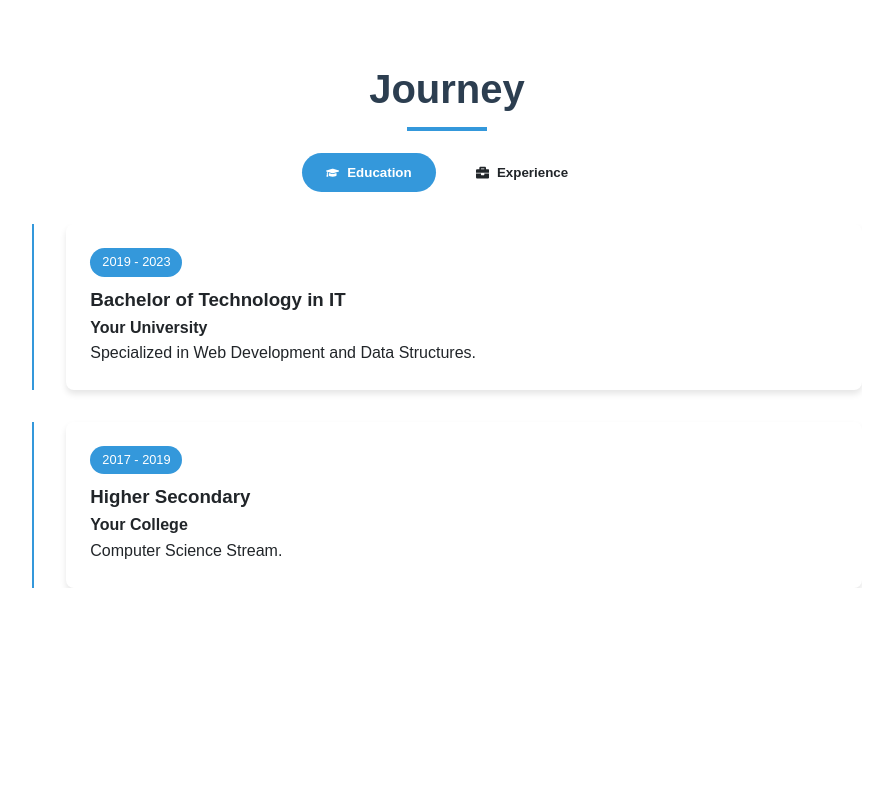
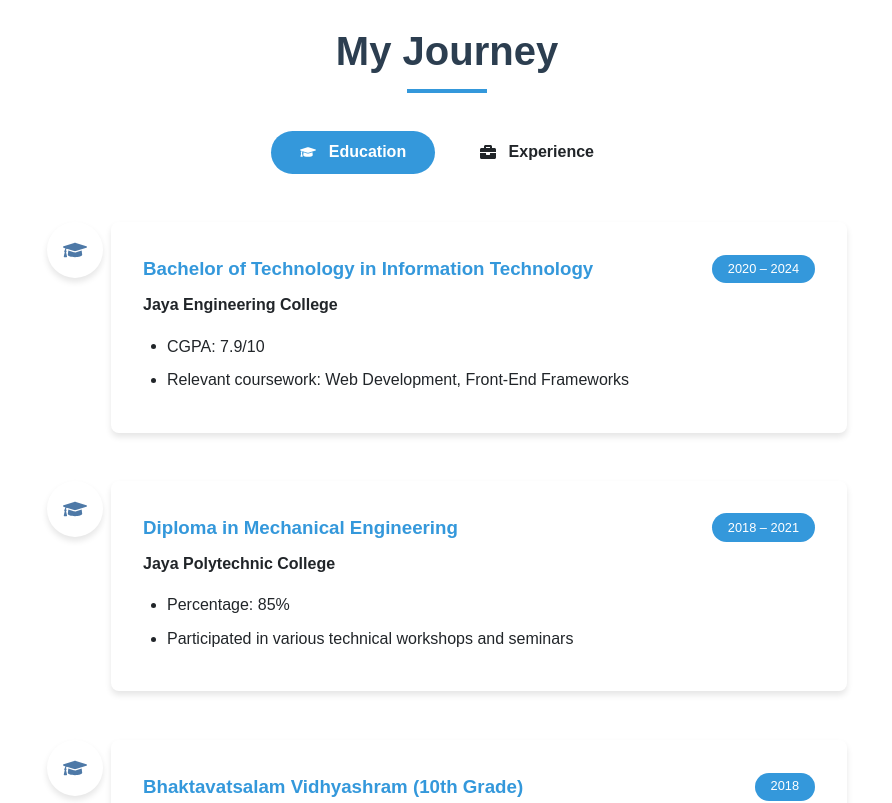
Before and after one commit to shreekumar1410/Portfolio-react, a React (Create React App) app: page / in a window 1280 px wide. Shown: the part 1800-2603 px from the top of the page, without its empty margins (318-1210 px from the left). Built offline with nearby package versions, Linux system fonts and the light colour scheme.

Commit message:
FEAT: Modify the education component.

```diff
--- a/src/assets/styles/App.css
+++ b/src/assets/styles/App.css
@@ -45,7 +45,7 @@ section {
 
 .section-title {
   font-size: 2.5rem;
-  margin-bottom: 2rem;
+  margin-bottom: 3rem;
   text-align: center;
   color: var(--secondary-color);
   position: relative;
--- a/src/components/EducationExperience/EducationExperience.css
+++ b/src/components/EducationExperience/EducationExperience.css
@@ -1,112 +1,177 @@
-.education-section {
-  min-height: 100vh;
-  display: flex;
-  align-items: center;
-  background-color: var(--background);
-  color: var(--text-color);
-  padding: 2rem;
-  transition: var(--transition);
+.section {
+  padding: 5rem 0;
+  background: var(--background);
 }
 
+.section-title {
+  position: relative;
+  margin-bottom: 3rem;
+  font-size: 2.2rem;
+}
 
-/* Tab Buttons */
-
-.tab-buttons {
+.tab-switcher {
   display: flex;
   justify-content: center;
-  margin-bottom: 2rem;
   gap: 1rem;
+  margin-bottom: 3rem;
 }
 
 .tab-btn {
-  display: flex;
-  align-items: center;
-  gap: 0.5rem;
-  padding: 0.75rem 1.5rem;
+  padding: 0.8rem 1.8rem;
   border: none;
   background: var(--background-light);
   color: var(--text-color);
   border-radius: 50px;
   cursor: pointer;
-  transition: var(--transition);
+  transition: all 0.3s ease;
+  display: flex;
+  align-items: center;
+  gap: 0.8rem;
   font-weight: 600;
+  font-size: 1rem;
 }
 
 .tab-btn.active {
   background: var(--primary-color);
   color: white;
-}
-
-.tab-btn:hover {
-  transform: translateY(-3px);
-}
-
-/* Timeline Animation */
-.timeline-container {
-  overflow: hidden;
-  max-height: 600px;
+  box-shadow: 0 4px 15px rgba(var(--primary-rgb), 0.3);
 }
 
 .timeline {
-  display: flex;
-  flex-direction: column;
-  gap: 2rem;
-  animation: fadeInUp 0.5s ease-out;
+  position: relative;
+  max-width: 800px;
+  margin: 0 auto;
+  padding-left: 4rem;
+}
+
+.timeline::before {
+  content: '';
+  position: absolute;
+  left: 2.25rem;
+  top: 0;
+  height: 100%;
+  width: 2px;
 }
 
 .timeline-item {
   position: relative;
-  padding-left: 2rem;
-  border-left: 2px solid var(--primary-color);
-  animation: slideInRight 0.6s ease-out forwards;
+  margin-bottom: 3rem;
+  animation: fadeInUp 0.6s ease-out var(--delay) forwards;
   opacity: 0;
 }
 
-.timeline-item:nth-child(1) { animation-delay: 0.1s; }
-.timeline-item:nth-child(2) { animation-delay: 0.3s; }
-.timeline-item:nth-child(3) { animation-delay: 0.5s; }
+@keyframes fadeInUp {
+  from {
+    transform: translateY(20px);
+    opacity: 0;
+  }
+  to {
+    transform: translateY(0);
+    opacity: 1;
+  }
+}
+
+.timeline-icon {
+  position: absolute;
+  left: -4rem;
+  width: 3.5rem;
+  height: 3.5rem;
+  border-radius: 50%;
+  background: var(--background-light);
+  display: flex;
+  align-items: center;
+  justify-content: center;
+  color: var(--primary-color);
+  font-size: 1.5rem;
+  box-shadow: var(--box-shadow);
+  z-index: 1;
+}
+
+.edu-icon {
+  color: #4e79a7;
+}
+
+.exp-icon {
+  color: #e15759;
+}
 
 .timeline-content {
   background: var(--background-light);
-  padding: 1.5rem;
-  border-radius: 8px;
+  padding: 2rem;
+  border-radius: 0.5rem;
   box-shadow: var(--box-shadow);
-  transition: var(--transition);
+  transition: transform 0.3s ease;
 }
 
 .timeline-content:hover {
   transform: translateY(-5px);
 }
 
-.timeline-year {
-  display: inline-block;
-  background: var(--primary-color);
-  color: white;
-  padding: 0.25rem 0.75rem;
-  border-radius: 50px;
-  font-size: 0.8rem;
+.timeline-header {
+  display: flex;
+  justify-content: space-between;
+  align-items: center;
   margin-bottom: 0.5rem;
 }
 
-/* Animations */
-@keyframes slideInRight {
-  from {
-    transform: translateX(50px);
-    opacity: 0;
+.timeline-header h3 {
+  margin: 0;
+  color: var(--primary-color);
+}
+
+.period {
+  background: var(--primary-color);
+  color: white;
+  padding: 0.25rem 1rem;
+  border-radius: 50px;
+  font-size: 0.8rem;
+}
+
+.details-list {
+  padding-left: 1.5rem;
+  margin-top: 1rem;
+  /* list-style: none; */
+  /* padding-left: 0; */
+}
+
+.details-list li {
+  position: relative;
+  margin-bottom: 0.5rem;
+  line-height: 1.6;
+}
+
+.bullet-icon {
+  position: absolute;
+  left: -1.5rem;
+  color: var(--primary-color);
+  font-size: 0.8rem;
+  top: 0.4rem;
+}
+
+/* Responsive Design */
+@media (max-width: 768px) {
+  .timeline {
+    padding-left: 3rem;
   }
-  to {
-    transform: translateX(0);
-    opacity: 1;
+
+  .timeline::before {
+    left: 1.75rem;
+  }
+
+  .timeline-icon {
+    left: -3rem;
+    width: 2.5rem;
+    height: 2.5rem;
+    font-size: 1.2rem;
+  }
+
+  .timeline-header {
+    flex-direction: column;
+    align-items: flex-start;
+    gap: 0.5rem;
+  }
+
+  .period {
+    align-self: flex-start;
   }
 }
-
-@keyframes fadeInUp {
-  from {
-    opacity: 0;
-    transform: translateY(20px);
-  }
-  to {
-    opacity: 1;
-    transform: translateY(0);
-  }
-}
--- a/src/components/EducationExperience/EducationExperience.jsx
+++ b/src/components/EducationExperience/EducationExperience.jsx
@@ -1,51 +1,67 @@
 import React, { useState } from 'react';
+import { FaGraduationCap, FaBriefcase, FaChevronRight } from 'react-icons/fa';
 import './EducationExperience.css';
-import { FaGraduationCap, FaBriefcase } from 'react-icons/fa';
 
 const EducationExperience = () => {
   const [activeTab, setActiveTab] = useState('education');
 
-  // Sample data - replace with your actual details
   const educationData = [
     {
       id: 1,
-      year: "2019 - 2023",
-      degree: "Bachelor of Technology in IT",
-      institution: "Your University",
-      description: "Specialized in Web Development and Data Structures."
+      icon: <FaGraduationCap className="edu-icon" />,
+      degree: "Bachelor of Technology in Information Technology",
+      institution: "Jaya Engineering College",
+      period: "2020 – 2024",
+      details: [
+        "CGPA: 7.9/10",
+        "Relevant coursework: Web Development, Front-End Frameworks",
+      ]
     },
     {
       id: 2,
-      year: "2017 - 2019",
-      degree: "Higher Secondary",
-      institution: "Your College",
-      description: "Computer Science Stream."
+      icon: <FaGraduationCap className="edu-icon" />,
+      degree: "Diploma in Mechanical Engineering",
+      institution: "Jaya Polytechnic College",
+      period: "2018 – 2021",
+      details: [
+        "Percentage: 85%",
+        "Participated in various technical workshops and seminars"
+      ]
+    },
+    {
+      id: 3,
+      icon: <FaGraduationCap className="edu-icon" />,
+      degree: "Bhaktavatsalam Vidhyashram (10th Grade)",
+      institution: "CBSE",
+      period: "2018",
+      details: [
+        "Scored 55% in final board exams"
+      ]
     }
   ];
 
   const experienceData = [
     {
       id: 1,
-      year: "2022 - Present",
-      role: "Frontend Developer",
-      company: "XYZ Tech",
-      description: "Building responsive UIs with React.js."
-    },
-    {
-      id: 2,
-      year: "2021 - 2022",
-      role: "Web Developer Intern",
-      company: "ABC Solutions",
-      description: "Developed and maintained company websites."
+      icon: <FaBriefcase className="exp-icon" />,
+      role: "Web Designer Intern",
+      company: "Anur Cloud Technologies",
+      period: "Jun 2023 – Jul 2023",
+      details: [
+        "Collaborated with designers and Designed user-friendly interfaces",
+        "Worked with Photoshop to create and edit images for web use",
+      ]
     }
   ];
 
   return (
-    <section id="education" className="education-section">
+    <section id="education-experience" className="section">
       <div className="container">
-        <h2 className="section-title">Journey</h2>
+        <h2 className="section-title">
+          My Journey
+        </h2>
 
-        <div className="tab-buttons">
+        <div className="tab-switcher">
           <button
             className={`tab-btn ${activeTab === 'education' ? 'active' : ''}`}
             onClick={() => setActiveTab('education')}
@@ -60,34 +76,31 @@ const EducationExperience = () => {
           </button>
         </div>
 
-        <div className="timeline-container">
-          {activeTab === 'education' ? (
-            <div className="timeline education-timeline">
-              {educationData.map((item) => (
-                <div key={item.id} className="timeline-item">
-                  <div className="timeline-content">
-                    <span className="timeline-year">{item.year}</span>
-                    <h3 className="timeline-title">{item.degree}</h3>
-                    <h4 className="timeline-subtitle">{item.institution}</h4>
-                    <p className="timeline-description">{item.description}</p>
-                  </div>
+        <div className="timeline">
+          {(activeTab === 'education' ? educationData : experienceData).map((item, index) => (
+            <div
+              key={item.id}
+              className={`timeline-item ${activeTab}`}
+              style={{ '--delay': index * 0.1 + 's' }}
+            >
+              <div className="timeline-icon">{item.icon}</div>
+              <div className="timeline-content">
+                <div className="timeline-header">
+                  <h3>{activeTab === 'education' ? item.degree : item.role}</h3>
+                  <span className="period">{item.period}</span>
                 </div>
-              ))}
+                <h4>{activeTab === 'education' ? item.institution : item.company}</h4>
+                <ul className="details-list">
+                  {item.details.map((detail, i) => (
+                    <li key={i}>
+                      {/* <FaChevronRight className="bullet-icon" /> */}
+                      {detail}
+                    </li>
+                  ))}
+                </ul>
+              </div>
             </div>
-          ) : (
-            <div className="timeline experience-timeline">
-              {experienceData.map((item) => (
-                <div key={item.id} className="timeline-item">
-                  <div className="timeline-content">
-                    <span className="timeline-year">{item.year}</span>
-                    <h3 className="timeline-title">{item.role}</h3>
-                    <h4 className="timeline-subtitle">{item.company}</h4>
-                    <p className="timeline-description">{item.description}</p>
-                  </div>
-                </div>
-              ))}
-            </div>
-          )}
+          ))}
         </div>
       </div>
     </section>
--- a/src/components/SidebarNav/SidebarNav.jsx
+++ b/src/components/SidebarNav/SidebarNav.jsx
@@ -40,15 +40,15 @@ const SidebarNav = ({ darkMode, toggleDarkMode }) => {
     const handleScroll = () => {
       const sections = ['home', 'about', 'education', 'skills', 'projects', 'contact'];
       const scrollPosition = window.scrollY + 100;
-      console.log(`Scroll position: ${scrollPosition}`);
+      // console.log(`Scroll position: ${scrollPosition}`);
 
       for (const section of sections) {
         const element = document.getElementById(section);
-        console.log(`Element ID: ${section}`);
+        // console.log(`Element ID: ${section}`);
         if (element) {
           const offsetTop = element.offsetTop;
           const offsetHeight = element.offsetHeight;
-          console.log(`Section: ${section}, Offset Top: ${offsetTop}, Offset Height: ${offsetHeight}`);
+          // console.log(`Section: ${section}, Offset Top: ${offsetTop}, Offset Height: ${offsetHeight}`);
 
           if (scrollPosition >= offsetTop && scrollPosition < offsetTop + offsetHeight) {
             setActiveSection(section);
```
